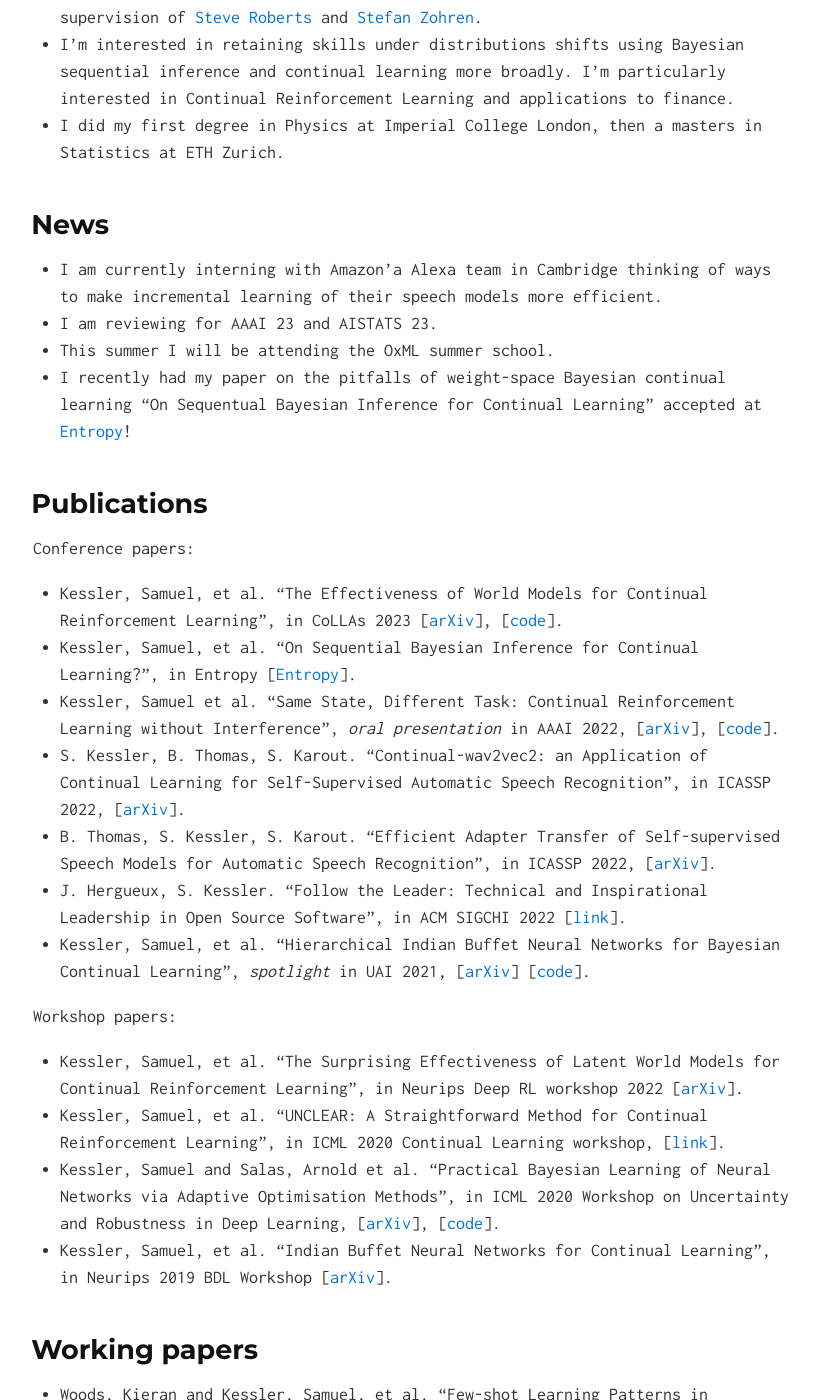
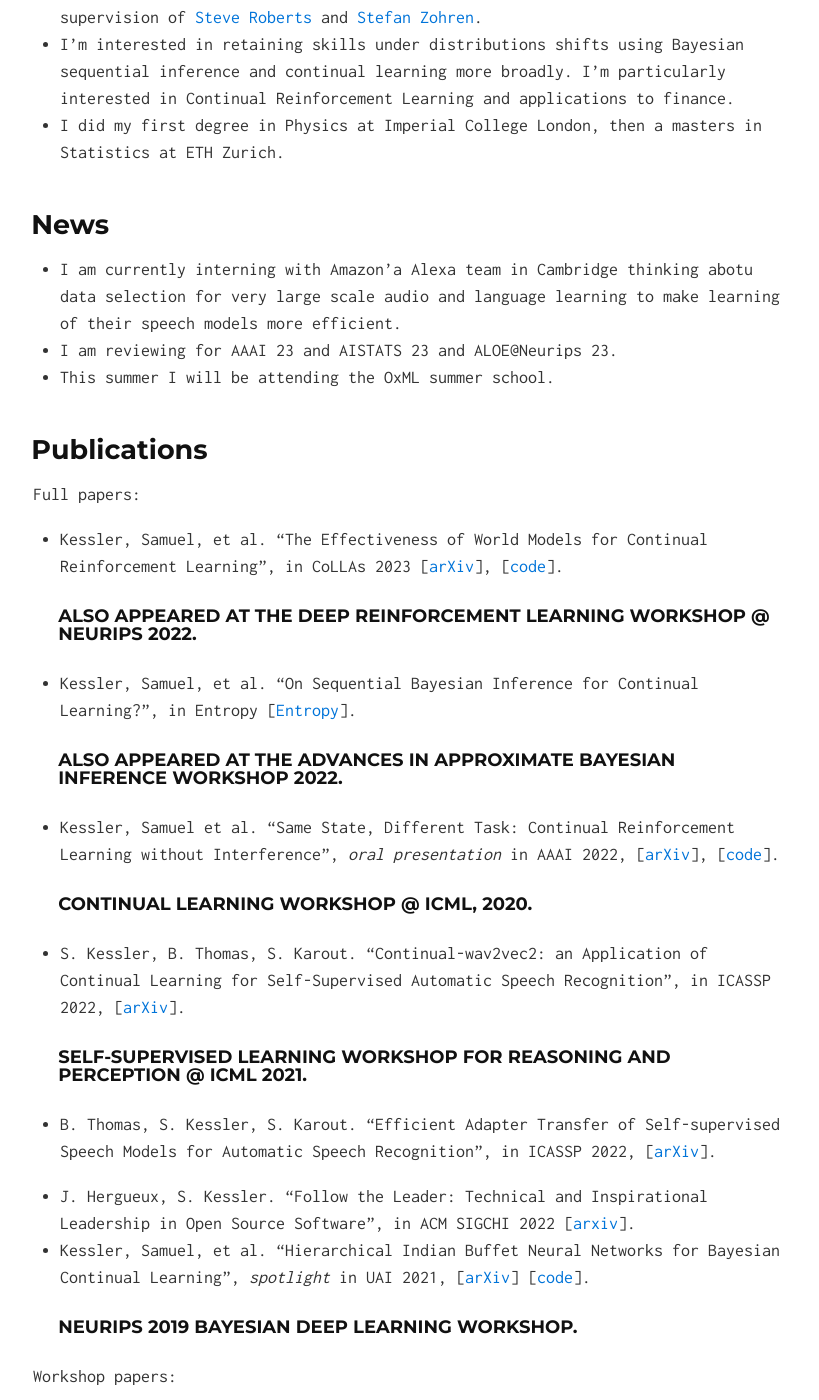
Before and after one commit to skezle/skezle.github.io, a Jekyll site: the page built from index.md, in a window 1280 px wide and 1400 px high, scrolled down 518 px. Shown: the whole window, without its empty margins (229-1048 px from the left). Built offline with Jekyll 4.4.1, drawn with Linux system fonts in a browser that asks for light colours; some of the changed text lies outside the part shown.

Commit message:
adds ml4f paper

```diff
--- a/index.md
+++ b/index.md
@@ -15,29 +15,40 @@ Statistics at ETH Zurich.
 
 ## News
 
-* I am currently interning with Amazon'a Alexa team in Cambridge thinking of ways to make incremental learning of their speech models more efficient.
-* I am reviewing for AAAI 23 and AISTATS 23.
+* I am currently interning with Amazon'a Alexa team in Cambridge thinking abotu data selection for very large scale audio and language learning to make learning of their speech models more efficient.
+* I am reviewing for AAAI 23 and AISTATS 23 and ALOE@Neurips 23.
 * This summer I will be attending the OxML summer school.
-* I recently had my paper on the pitfalls of weight-space Bayesian continual learning "On Sequentual Bayesian Inference for Continual Learning" accepted at [Entropy](https://www.mdpi.com/1099-4300/25/6/884)!
 
 ## Publications
-Conference papers:
+Full papers:
 * Kessler, Samuel, et al. "The Effectiveness of World Models for Continual Reinforcement Learning", in CoLLAs 2023 \[[arXiv](https://arxiv.org/abs/2211.15944)\], \[[code](https://github.com/skezle/continual-dreamer)\].
+    <h5>Also appeared at the Deep Reinforcement Learning workshop @ Neurips 2022.</h5>
+<h5></h5>
+
 * Kessler, Samuel, et al. "On Sequential Bayesian Inference for Continual Learning?", in Entropy \[[Entropy](https://www.mdpi.com/1099-4300/25/6/884)\].
+  <h5>Also appeared at the Advances in Approximate Bayesian Inference workshop 2022.</h5>
+<h5></h5>
+
 * Kessler, Samuel et al. "Same State, Different Task: Continual Reinforcement Learning without Interference", *oral presentation* in AAAI 2022, \[[arXiv](https://arxiv.org/abs/2106.02940)\], \[[code](https://github.com/skezle/owl)\].
+  <h5>Continual learning workshop @ ICML, 2020.</h5>
+<h5></h5>
+
 * S. Kessler, B. Thomas, S. Karout. "Continual-wav2vec2: an Application of Continual Learning for Self-Supervised Automatic Speech Recognition", in ICASSP 2022, \[[arXiv](https://arxiv.org/abs/2107.13530)\].
+    <h5>Self-supervised learning workshop for reasoning and perception @ ICML 2021.</h5>
+<h5></h5>
+
 * B. Thomas, S. Kessler, S. Karout. "Efficient Adapter Transfer of Self-supervised Speech Models for Automatic Speech Recognition", in ICASSP 2022, \[[arXiv](http://arxiv.org/abs/2202.03218)\].
-* J. Hergueux, S. Kessler. "Follow the Leader: Technical and Inspirational Leadership in Open Source Software", in ACM SIGCHI 2022 \[[link](https://www.research-collection.ethz.ch/bitstream/handle/20.500.11850/463810/1/CLE_WP_2021_01.pdf)\].
+
+* J. Hergueux, S. Kessler. "Follow the Leader: Technical and Inspirational Leadership in Open Source Software", in ACM SIGCHI 2022 \[[arxiv](https://arxiv.org/abs/2203.10871)\].
 * Kessler, Samuel, et al. "Hierarchical Indian Buffet Neural Networks for Bayesian Continual Learning", *spotlight* in UAI 2021, \[[arXiv](https://arxiv.org/abs/1912.02290)\] \[[code](https://github.com/skezle/IBP_BNN)\].
+    <h5>Neurips 2019 Bayesian Deep Learning Workshop.</h5>
+<h5></h5>
 
 Workshop papers:
-* Kessler, Samuel, et al. "The Surprising Effectiveness of Latent World Models for Continual Reinforcement Learning", in Neurips Deep RL workshop 2022 \[[arXiv](https://arxiv.org/abs/2211.15944)\].
-* Kessler, Samuel, et al. "UNCLEAR: A Straightforward Method for Continual Reinforcement Learning", in ICML 2020 Continual Learning workshop, \[[link](https://drive.google.com/file/d/1GMTWC0C6jMTwtqZxoyq6a-VDxkrDCIHm/view)\].
 * Kessler, Samuel and Salas, Arnold et al. "Practical Bayesian Learning of Neural Networks via Adaptive Optimisation Methods", in ICML 2020 Workshop on Uncertainty and Robustness in Deep Learning, \[[arXiv](https://arxiv.org/abs/1811.03679)\], \[[code](https://github.com/skezle/BADAM)\].
-* Kessler, Samuel, et al. "Indian Buffet Neural Networks for Continual Learning", in Neurips 2019 BDL Workshop \[[arXiv](http://bayesiandeeplearning.org/2019/papers/63.pdf)\].
 
 ## Working papers
-* Woods, Kieran and Kessler, Samuel, et al. "Few-shot Learning Patterns in Financial Time-Series for Trend-Following Strategies", under review 2023.
+* Woods, Kieran and Kessler, Samuel, et al. "Few-shot Learning Patterns in Financial Time-Series for Trend-Following Strategies", \[[arXiv](http://arxiv.org/abs/2310.10500)\].
 
 ## Teaching
 *  Teaching Assistant HT 2021, Applied Machine Learning, Graduate Course, Oxford Univeristy, Oxford Internet Institute.
```
